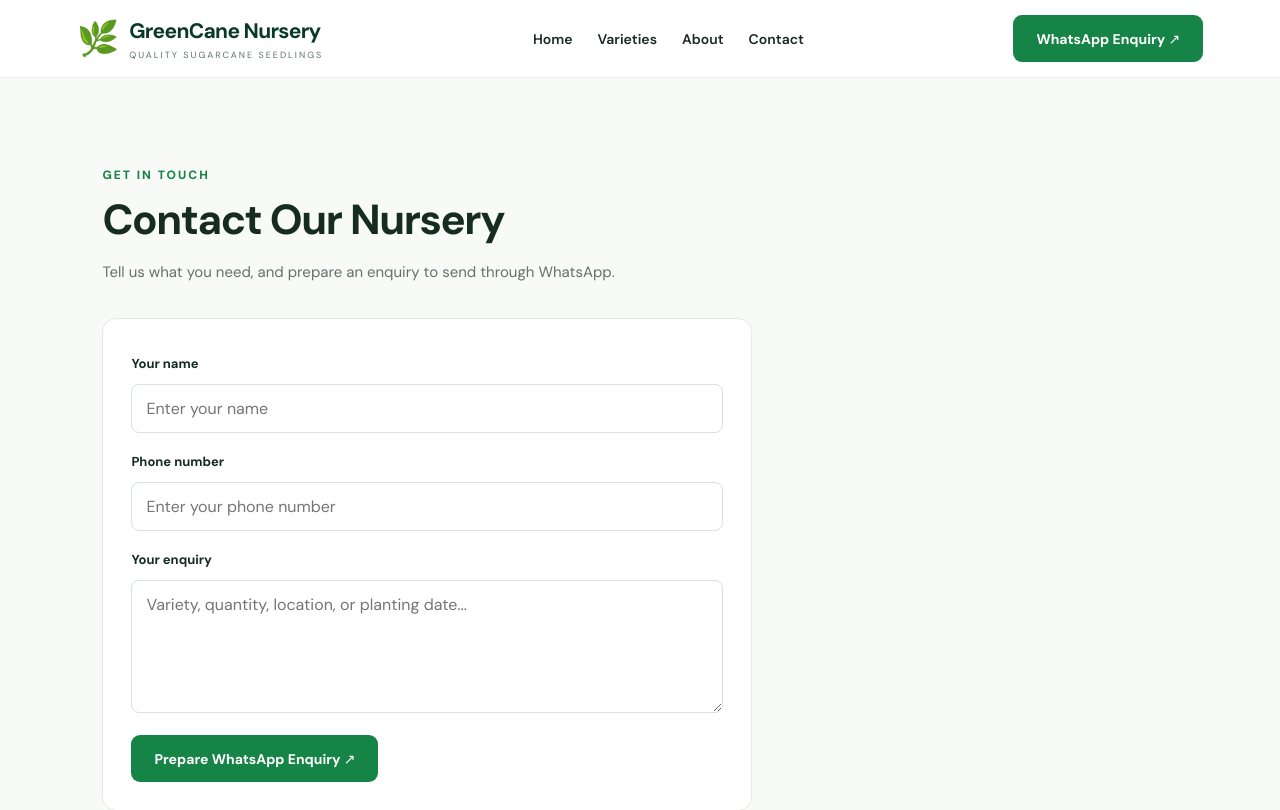
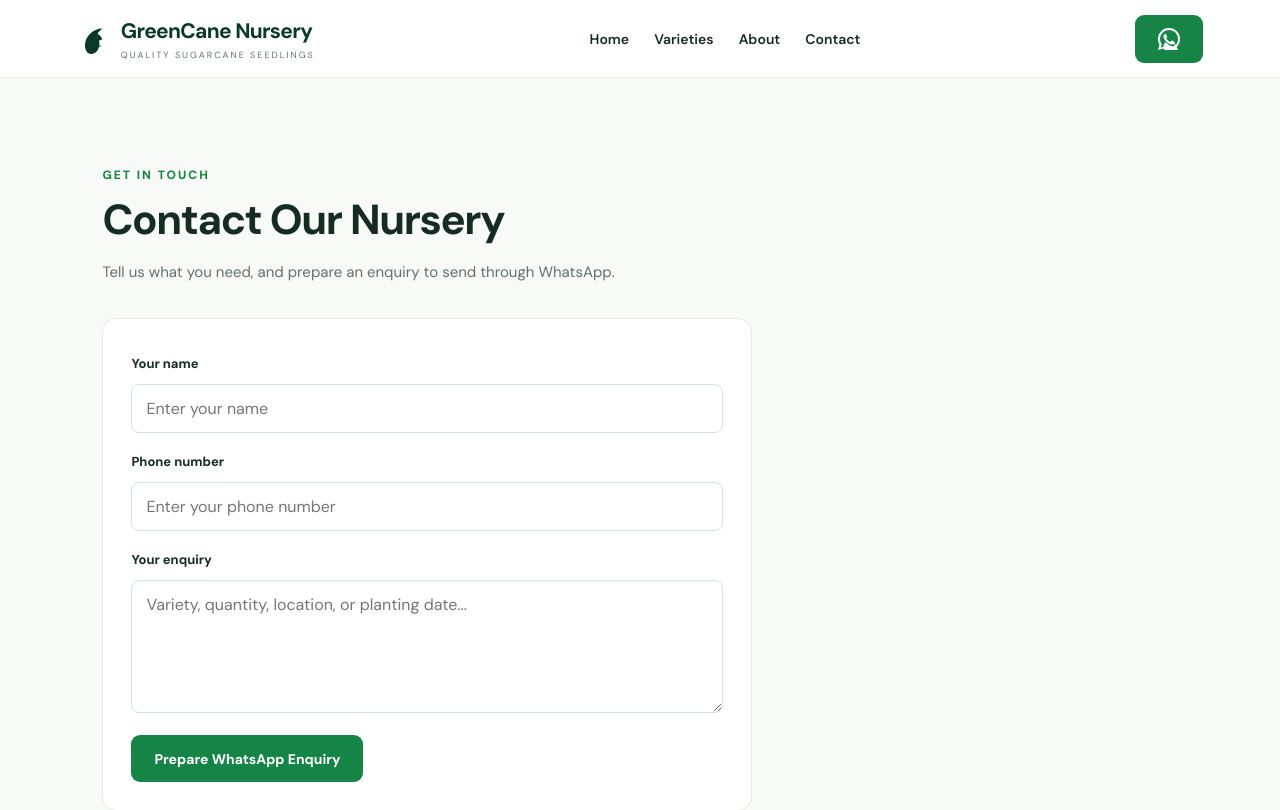
Before and after one commit to ShraddhanandKhot/cloudflare-testing-sugarcane, a React (Vite) app: page /contact in a window 1280 px wide. Shown: the top 810 px of the page. Built offline with nearby package versions, Linux system fonts and the light colour scheme.

Commit message:
Emojis are replaced with logos

```diff
--- a/src/components/Footer.jsx
+++ b/src/components/Footer.jsx
@@ -1,11 +1,14 @@
 
 import { Link } from 'react-router-dom'
+import { LeafLogo } from './Icons'
 
 export default function Footer() {
   return (
     <footer className="site-footer">
       <Link className="brand footer-brand" to="/">
-        <span className="brand-icon">🌿</span>
+        <span className="brand-icon">
+          <LeafLogo size={28} />
+        </span>
         <span>
           <strong>GreenCane Nursery</strong>
           <small>GROW WITH CONFIDENCE</small>
@@ -15,7 +18,7 @@ export default function Footer() {
       <p>Quality-focused sugarcane nursery enquiries.</p>
 
       <span>
-        © {new Date().getFullYear()} GreenCane Nursery
+        Copyright {new Date().getFullYear()} GreenCane Nursery
       </span>
     </footer>
   )
--- a/src/components/Header.jsx
+++ b/src/components/Header.jsx
@@ -1,11 +1,14 @@
 
 import { Link } from 'react-router-dom'
+import { LeafLogo, WhatsAppIcon } from './Icons'
 
 export default function Header() {
   return (
     <header className="site-header">
       <Link className="brand" to="/" aria-label="GreenCane Nursery home">
-        <span className="brand-icon">🌿</span>
+        <span className="brand-icon">
+          <LeafLogo size={34} />
+        </span>
         <span>
           <strong> GreenCane Nursery</strong>
           <small>QUALITY SUGARCANE SEEDLINGS</small>
@@ -24,8 +27,9 @@ export default function Header() {
         href="https://wa.me/91XXXXXXXXXX"
         target="_blank"
         rel="noreferrer"
+        aria-label="WhatsApp enquiry"
       >
-        WhatsApp Enquiry ↗
+        <WhatsAppIcon size={22} color="currentColor" />
       </a>
     </header>
   )
--- /dev/null
+++ b/src/components/Icons.jsx
@@ -0,0 +1,124 @@
+export function LeafLogo({ size = 24, color = 'currentColor', className = '' }) {
+  return (
+    <svg
+      className={className}
+      width={size}
+      height={size}
+      viewBox="0 0 64 64"
+      fill="none"
+      xmlns="http://www.w3.org/2000/svg"
+      aria-hidden="true"
+      style={{ display: 'block' }}
+    >
+      <path
+        d="M48 12c-9.3 0-17.5 3.6-23.4 10.1C17.6 28.7 15 36.4 15 44.6c0 3.7 1 7 2.7 9.8 1.9 3.2 4.9 5.6 9.2 5.6 7.7 0 13.1-6.2 14.5-14 1.2-6 0.6-12-1.9-18.1C36.5 22.5 39.8 18.9 48 12ZM36.3 21.1c-1.8 6.2-4.6 10.5-9.1 13.7 2.3 0.6 5 0.9 8.3 0.9 4.3 0 8.8-1.1 12.1-3.3-2.1-5.4-5.7-9.6-11.3-11.3Z"
+        fill={color}
+      />
+      <path
+        d="M30.5 35.2c-1.8-7.3 1.8-15 9.6-19.7-4.1 4.5-5.7 10.6-4.6 17.3 1 5.8 5.6 10.7 11.3 12.7-5.7 2.2-11.8 1.4-16.3-10.3Z"
+        fill={color}
+        opacity="0.8"
+      />
+      <path d="M32 29.6v18.3M23.4 40l8.6-10.4 8.7 10.4" stroke={color} strokeWidth="3.2" strokeLinecap="round" strokeLinejoin="round"/>
+    </svg>
+  )
+}
+
+export function SeedlingLogo({ size = 24, color = 'currentColor', className = '' }) {
+  return (
+    <svg
+      className={className}
+      width={size}
+      height={size}
+      viewBox="0 0 64 64"
+      fill="none"
+      xmlns="http://www.w3.org/2000/svg"
+      aria-hidden="true"
+      style={{ display: 'block' }}
+    >
+      <path d="M32 14v26" stroke={color} strokeWidth="4" strokeLinecap="round"/>
+      <path d="M32 19c-8.5 0-15.5 7-15.5 15.5 0 1.8.3 3.5.9 5.1C21.1 34.7 26.7 32 32 32c5.3 0 10.9 2.7 14.6 7.6.6-1.6.9-3.3.9-5.1C47.5 26 40.5 19 32 19Z" fill={color} opacity="0.18"/>
+      <path d="M19 35.5c6.2-3.6 12.8-5.4 19.5-5.4 5.8 0 11.2 1.4 16.5 4.2-5.1 7.2-12.5 11.8-20.7 12.7C27.8 48 22.5 44.1 19 35.5Z" fill={color} opacity="0.8"/>
+      <path d="M20 24c3.7 1.5 7.5 2.2 11.6 2.2 4.6 0 8.8-1 12.9-2.9" stroke={color} strokeWidth="3" strokeLinecap="round"/>
+    </svg>
+  )
+}
+
+export function FarmLogo({ size = 24, color = 'currentColor', className = '' }) {
+  return (
+    <svg
+      className={className}
+      width={size}
+      height={size}
+      viewBox="0 0 64 64"
+      fill="none"
+      xmlns="http://www.w3.org/2000/svg"
+      aria-hidden="true"
+      style={{ display: 'block' }}
+    >
+      <path d="M16 42h32" stroke={color} strokeWidth="4" strokeLinecap="round"/>
+      <path d="M18 42V24l10-9h8l10 9v18" stroke={color} strokeWidth="4" strokeLinecap="round" strokeLinejoin="round"/>
+      <path d="M28 42V28h8v14" stroke={color} strokeWidth="4" strokeLinecap="round"/>
+      <path d="M12 24h8M44 24h8" stroke={color} strokeWidth="4" strokeLinecap="round"/>
+      <circle cx="48" cy="18" r="4" fill={color} opacity="0.8"/>
+    </svg>
+  )
+}
+
+export function FarmerLogo({ size = 24, color = 'currentColor', className = '' }) {
+  return (
+    <svg
+      className={className}
+      width={size}
+      height={size}
+      viewBox="0 0 64 64"
+      fill="none"
+      xmlns="http://www.w3.org/2000/svg"
+      aria-hidden="true"
+      style={{ display: 'block' }}
+    >
+      <circle cx="32" cy="18" r="9" fill={color} opacity="0.22"/>
+      <path d="M19 47c1.7-7.2 7.2-11 13-11s11.3 3.8 13 11" stroke={color} strokeWidth="4" strokeLinecap="round"/>
+      <path d="M23 19c2.2-8.1 10.1-12.1 17.4-8.2 4.7 2.6 7.8 8.1 7.6 13.5-2.5-2.7-6.1-4.4-10.4-4.4-6.8 0-11.8 3.3-14.6 8.4" fill={color} opacity="0.8"/>
+      <path d="M18 30c4.8-1.8 8.7-2.4 14-2.4 6.2 0 11.4 1.2 17 4.3" stroke={color} strokeWidth="3" strokeLinecap="round"/>
+    </svg>
+  )
+}
+
+export function LocationLogo({ size = 24, color = 'currentColor', className = '' }) {
+  return (
+    <svg
+      className={className}
+      width={size}
+      height={size}
+      viewBox="0 0 64 64"
+      fill="none"
+      xmlns="http://www.w3.org/2000/svg"
+      aria-hidden="true"
+      style={{ display: 'block' }}
+    >
+      <path d="M32 52s17-14.1 17-28.4A17 17 0 0 0 15 23.6C15 37.9 32 52 32 52Z" stroke={color} strokeWidth="4" strokeLinejoin="round"/>
+      <circle cx="32" cy="23" r="6" fill={color} opacity="0.75"/>
+    </svg>
+  )
+}
+
+export function WhatsAppIcon({ size = 22, color = 'currentColor', className = '' }) {
+  return (
+    <svg
+      className={className}
+      width={size}
+      height={size}
+      viewBox="0 0 24 24"
+      fill="none"
+      xmlns="http://www.w3.org/2000/svg"
+      aria-hidden="true"
+      style={{ display: 'block' }}
+    >
+      <path
+        d="M20.52 3.48a11.64 11.64 0 0 0-8.44-3.48A11.96 11.96 0 0 0 0 12.08c0 2.13.56 4.22 1.62 6.05L0 24l6.02-1.58a11.97 11.97 0 0 0 5.99 1.65h.01c6.62 0 12.04-5.42 12.04-12.08 0-3.22-1.26-6.26-3.54-8.51Zm-8.44 18.5h-.01a9.87 9.87 0 0 1-5.03-1.38l-.36-.21-3.57.94 1-3.47-.23-.36A9.87 9.87 0 0 1 2.22 12c0-5.44 4.42-9.86 9.86-9.86 2.63 0 5.1 1.03 6.97 2.9a9.77 9.77 0 0 1 2.88 6.97c0 5.44-4.42 9.86-9.86 9.86Zm5.42-7.38c-.3-.15-1.75-.86-2.02-.96-.27-.1-.47-.15-.67.15-.2.3-.77.96-.95 1.15-.17.2-.35.22-.65.08-.3-.15-1.27-.47-2.42-1.49-.9-.8-1.5-1.79-1.68-2.1-.18-.3-.02-.47.13-.62.14-.14.3-.35.45-.52.15-.17.2-.3.3-.5.1-.2.05-.38-.02-.52-.08-.15-.67-1.61-.92-2.2-.24-.57-.48-.49-.67-.5l-.57-.01c-.2 0-.52.08-.8.38-.28.3-1.06 1.03-1.06 2.5 0 1.47 1.08 2.9 1.23 3.1.15.2 2.11 3.22 5.12 4.52.72.31 1.28.5 1.72.64.72.23 1.37.2 1.89.12.58-.09 1.75-.72 2-.41.25.3.25.89.18 1.14-.08.25-.3.87-.54 1.13-.24.25-.55.29-.9.37-.35.08-.8.08-1.29-.07-.28-.08-.63-.18-1.08-.32-.62-.27-1.33-.58-2.33-1.05-.89-.48-1.62-1.33-2.12-1.9l-.14-.18c-.29-.33-.59-.58-.95-.59-.35-.02-.78.15-1.2.46-.42.31-1.62 1.58-1.62 3.85 0 2.27 1.66 4.46 1.89 4.77.23.31 3.26 4.96 8.05 6.82 4.8 1.85 4.8 1.24 5.65 1.16.85-.08 2.74-1.12 3.13-2.2.39-1.08.39-2.01.27-2.2-.12-.19-.45-.31-.94-.54Z"
+        fill={color}
+      />
+    </svg>
+  )
+}
--- a/src/pages/About.jsx
+++ b/src/pages/About.jsx
@@ -29,7 +29,7 @@ export default function About() {
         </p>
 
         <Link className="button button-green" to="/contact">
-          Talk to Our Team ↗
+          Talk to Our Team
         </Link>
       </div>
     </section>
--- a/src/pages/Contact.jsx
+++ b/src/pages/Contact.jsx
@@ -55,7 +55,7 @@ export default function Contact() {
         />
 
         <button className="button button-green" type="submit">
-          Prepare WhatsApp Enquiry ↗
+          Prepare WhatsApp Enquiry
         </button>
       </form>
     </section>
--- a/src/pages/Home.jsx
+++ b/src/pages/Home.jsx
@@ -1,21 +1,28 @@
 
 import { Link } from 'react-router-dom'
+import {
+  FarmLogo,
+  FarmerLogo,
+  LeafLogo,
+  LocationLogo,
+  SeedlingLogo,
+} from '../components/Icons'
 
 const services = [
   {
-    icon: '🌱',
+    icon: <SeedlingLogo size={28} color="currentColor" />,
     title: 'Quality Seedlings',
     description:
       'Enquire about nursery-grown plants and current availability.',
   },
   {
-    icon: '🚜',
+    icon: <FarmLogo size={28} color="currentColor" />,
     title: 'Bulk Orders',
     description:
       'Discuss quantities and scheduling for your farm.',
   },
   {
-    icon: '🌾',
+    icon: <LeafLogo size={28} color="currentColor" />,
     title: 'Planting Guidance',
     description:
       'Get practical information about planting and crop care.',
@@ -30,7 +37,7 @@ export default function Home() {
 
         <div className="hero-content">
           <span className="eyebrow eyebrow-light">
-            GROW BETTER · HARVEST BETTER
+            GROW BETTER - HARVEST BETTER
           </span>
 
           <h1>
@@ -46,11 +53,11 @@ export default function Home() {
 
           <div className="hero-actions">
             <Link className="button button-green" to="/varieties">
-              Explore Varieties →
+              Explore Varieties
             </Link>
 
             <Link className="button button-outline-light" to="/contact">
-              Contact Us ↗
+              Contact Us
             </Link>
           </div>
 
@@ -62,9 +69,9 @@ export default function Home() {
 
         <aside className="hero-card">
           {[
-            ['🌱', 'Nursery-grown plants', 'Carefully managed seedlings'],
-            ['🚜', 'Bulk enquiries welcome', 'For farmers and grower groups'],
-            ['🤝', 'Helpful guidance', 'Ask before you order'],
+            [<SeedlingLogo size={20} color="currentColor" />, 'Nursery-grown plants', 'Carefully managed seedlings'],
+            [<FarmLogo size={20} color="currentColor" />, 'Bulk enquiries welcome', 'For farmers and grower groups'],
+            [<FarmerLogo size={20} color="currentColor" />, 'Helpful guidance', 'Ask before you order'],
           ].map(([icon, title, description]) => (
             <div className="hero-card-item" key={title}>
               <span className="feature-icon">{icon}</span>
@@ -79,19 +86,19 @@ export default function Home() {
 
       <section className="trust-bar">
         <div>
-          <span>🌿</span>
+          <span><LeafLogo size={28} color="currentColor" /></span>
           <p><strong>Healthy Plants</strong><small>Quality-focused care</small></p>
         </div>
         <div>
-          <span>🌾</span>
+          <span><SeedlingLogo size={28} color="currentColor" /></span>
           <p><strong>Variety Options</strong><small>Ask about current stock</small></p>
         </div>
         <div>
-          <span>👨‍🌾</span>
+          <span><FarmerLogo size={28} color="currentColor" /></span>
           <p><strong>Farmer First</strong><small>Friendly assistance</small></p>
         </div>
         <div>
-          <span>📍</span>
+          <span><LocationLogo size={28} color="currentColor" /></span>
           <p><strong>Local Enquiries</strong><small>Ask about delivery</small></p>
         </div>
       </section>
@@ -125,7 +132,7 @@ export default function Home() {
         </div>
 
         <Link className="button button-white" to="/contact">
-          Send an Enquiry ↗
+          Send an Enquiry
         </Link>
       </section>
     </>
--- a/src/pages/Varieties.jsx
+++ b/src/pages/Varieties.jsx
@@ -60,7 +60,7 @@ export default function Varieties() {
                 target="_blank"
                 rel="noreferrer"
               >
-                Enquire about this variety →
+                Enquire about this variety
               </a>
             </div>
           </article>
```
